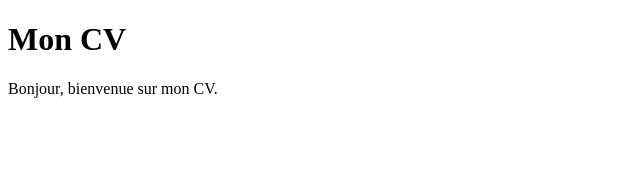
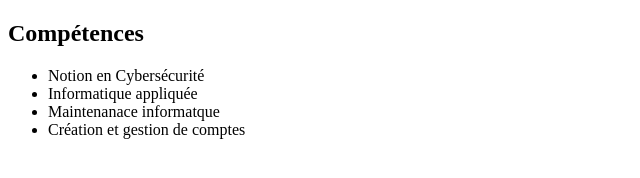
Before and after one commit to kakpogeordy21-bote/git-mon-cv, a plain HTML site: page index.html in a window 1280 px wide. Shown: the whole page, without its empty margins (0-640 px from the left). Drawn offline with Linux system fonts and the light colour scheme.

Commit message:
mise en place de la section competences

```diff
--- a/index.html
+++ b/index.html
@@ -4,10 +4,15 @@
     <meta charset="UTF-8">
     <meta name="viewport" content="width=device-width, initial-scale=1.0">
     <title>Mon CV</title>
+    <link rel="stylesheet" href="style.css">
 </head>
 <body>
-    <h1>Mon CV</h1>
-    <p>Bonjour, bienvenue sur mon CV.</p>
-    <link rel="stylesheet" href="style.css">
+    <h2>Compétences</h2>
+    <ul>
+        <li>Notion en Cybersécurité</li>
+        <li>Informatique appliquée</li>
+        <li>Maintenanace informatque</li>
+        <li>Création et gestion de comptes</li>
+    </ul>
 </body>
 </html>
```
